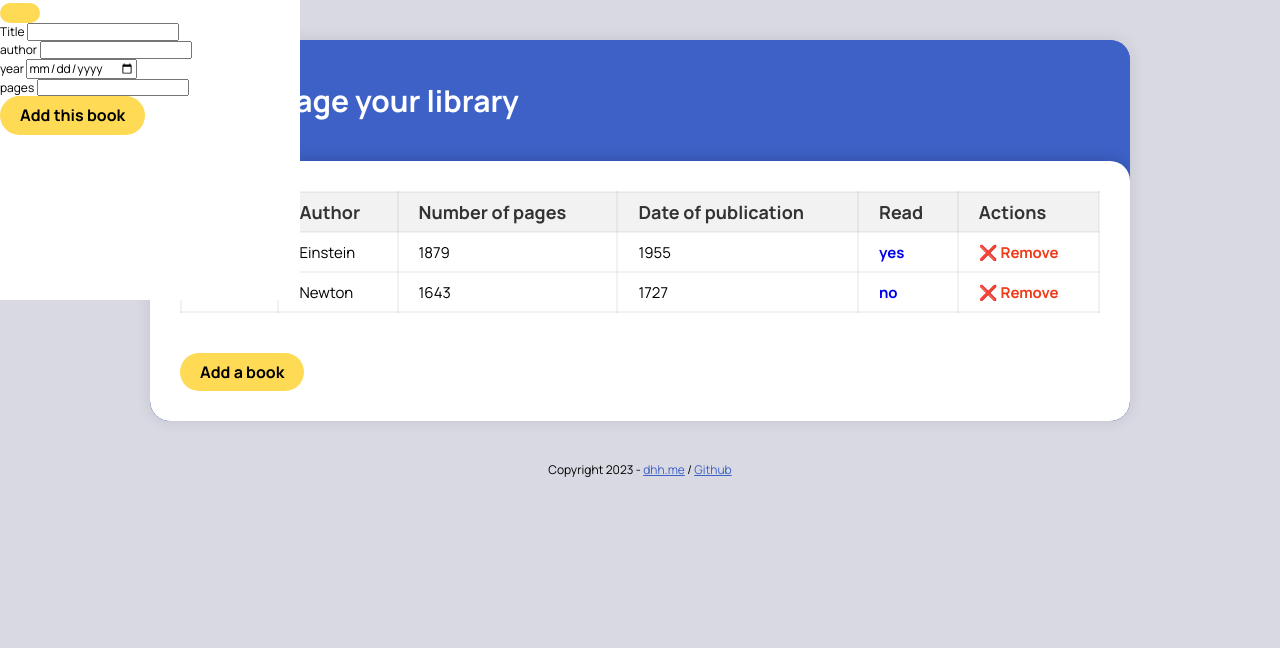
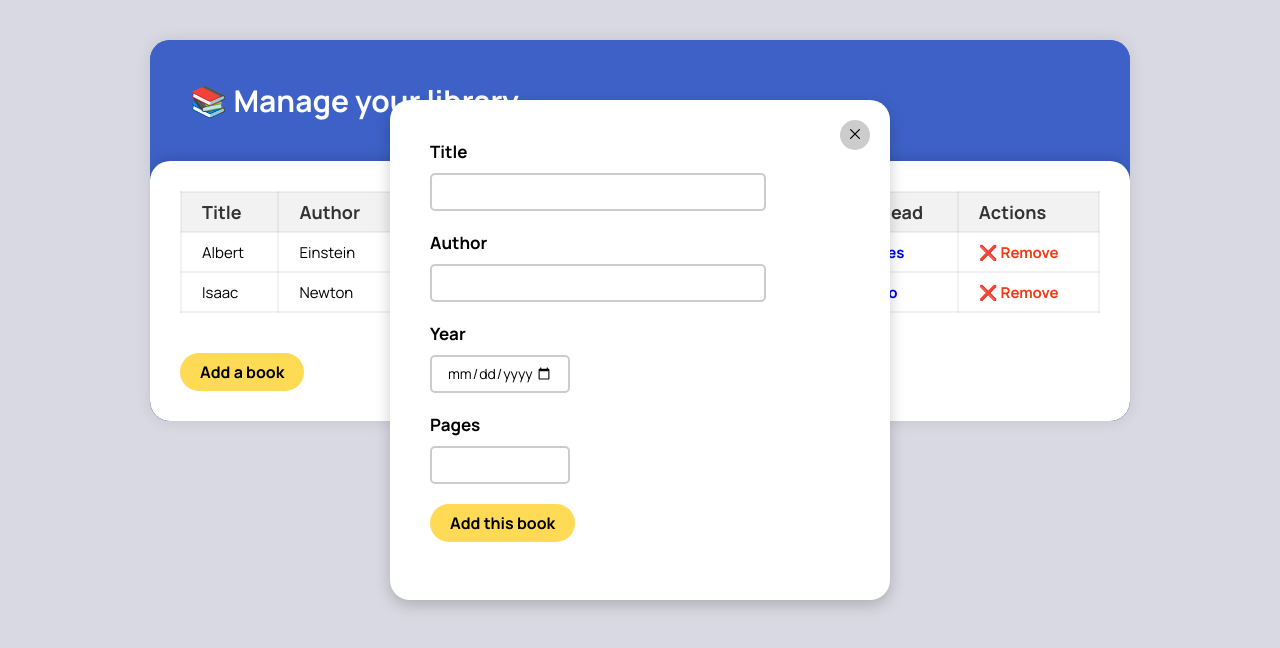
Before and after one commit to dhadjhenni/library, a plain HTML site: page index.html in a window 1280 px wide. Both pictures are taken after a click on the button "Add a book". Drawn offline with nearby package versions, Linux system fonts and the light colour scheme.

Commit message:
modal module

```diff
--- a/index.html
+++ b/index.html
@@ -1,13 +1,13 @@
 <!DOCTYPE html>
 <html class="noJS" lang="fr">
+
 <head>
     <meta charset="UTF-8" />
     <meta http-equiv="X-UA-Compatible" content="IE=edge" />
     <meta name="viewport" content="width=device-width, initial-scale=1.0" />
     <link rel="preconnect" href="https://fonts.googleapis.com" />
     <link rel="preconnect" href="https://fonts.gstatic.com" crossorigin />
-        <link
-            href="https://fonts.googleapis.com/css2?family=Manrope:wght@400;500;600;700;800&display=swap"
+    <link href="https://fonts.googleapis.com/css2?family=Manrope:wght@400;500;600;700;800&display=swap"
         rel="stylesheet" />
     <link rel="stylesheet" href="styles/styles.css" />
 
@@ -21,6 +21,7 @@
         })();
     </script>
 </head>
+
 <body>
     <!-- START : content -->
     <div id="content">
@@ -42,11 +43,13 @@
                     <tbody></tbody>
                 </table>
 
-                    <button class="btn">Add a book</button>
+                <button class="btn open">Add a book</button>
             </section>
 
             <div class="modal">
-                    <button id="close" class="btn"></button>
+                <button id="close">
+                    <ion-icon name="close-outline"></ion-icon>
+                </button>
                 <form id="form-adding-book" action="#">
                     <div class="field">
                         <label for="title">Title</label>
@@ -54,23 +57,24 @@
                     </div>
 
                     <div class="field">
-                            <label for="author">author</label>
+                        <label for="author">Author</label>
                         <input type="text" id="author" name="author" placeholder="" required />
                     </div>
 
                     <div class="field">
-                            <label for="year">year</label>
+                        <label for="year">Year</label>
                         <input type="date" id="year" name="year" placeholder="" required />
                     </div>
 
                     <div class="field">
-                            <label for="pages">pages</label>
+                        <label for="pages">Pages</label>
                         <input type="number" id="pages" name="pages" placeholder="" required />
                     </div>
 
                     <button id="add" class="btn" type="submit">Add this book</button>
                 </form>
             </div>
+            <div class="overlay"></div>
         </main>
 
         <footer>
@@ -83,6 +87,8 @@
     <!-- END : content -->
 
     <!-- START : scripts -->
+    <script type="module" src="https://unpkg.com/ionicons@5.5.2/dist/ionicons/ionicons.esm.js"></script>
+    <script nomodule src="https://unpkg.com/ionicons@5.5.2/dist/ionicons/ionicons.js"></script>
     <script>
         const libraryTable = document.querySelector('#library tbody');
         const addBtn = document.querySelector('#add');
@@ -91,7 +97,7 @@
         const inputYear = document.querySelector('#year');
         const inputPages = document.querySelector('#pages');
         const form = document.querySelector('#form-adding-book');
-            const modal = document.querySelector('.modal');
+
 
         let myLibrary = [
             { title: 'Albert', author: 'Einstein', year: 1879, pages: 1955, read: 'yes' },
@@ -189,6 +195,33 @@
                 toggleStatus(theBook);
             }
         });
+
+        const modalModule = (modalDiv, closeBtn, openBtn) => {
+
+            const modal = document.querySelector(modalDiv);
+            const open = document.querySelector(openBtn);
+            const close = document.querySelector(closeBtn);
+
+            open.onclick = function () {
+                modal.style.display = "block";
+            }
+
+            close.onclick = function () {
+                modal.style.display = "none";
+            }
+
+            window.onclick = function (event) {
+                if (event.target == modal) {
+                    modal.style.display = "none";
+                }
+            };
+
+
+        }
+
+
+        modalModule('.modal', '#close', '.open');
     </script>
 </body>
+
 </html>
--- a/styles/styles.css
+++ b/styles/styles.css
@@ -224,9 +224,6 @@ body {
     font-size: 1.2rem;
 }
 
-:root {
-}
-
 /*  =MAIN
 ----------------------------------------------------------------------------- */
 
@@ -295,15 +292,6 @@ table .read {
     font-weight: bold;
 }
 
-.modal {
-    position: absolute;
-    left: 0;
-    top: 0;
-    background: #fff;
-    width: 300px;
-    height: 300px;
-}
-
 .btn {
     background: #ffda55;
     color: #000;
@@ -320,6 +308,96 @@ table .read {
     opacity: 0.7;
 }
 
+.modal {
+    display: none;
+    position: absolute;
+    left: 50%;
+    transform: translateX(-50%);
+    border-radius: 20px;
+    z-index: 2;
+    top: 100px;
+    width: 500px;
+    height: 500px;
+    box-shadow: 0 5px 15px rgba(0, 0, 0, 0.2);
+    padding: 40px;
+    background: #fff;
+}
+
+.modal #close {
+    position: absolute;
+    right: 20px;
+    top: 20px;
+    width: 30px;
+    height: 30px;
+    background: #ccc;
+    text-align: center;
+    border: 0;
+    cursor: pointer;
+    border-radius: 50%;
+}
+
+.modal #close:hover {
+    background: #3d61c7;
+    color: #fff;
+}
+
+.modal #close ion-icon {
+    font-size: 2rem;
+    font-weight: bold;
+}
+
+.modal label {
+    display: block;
+    width: 100%;
+    font-size: 1.7rem;
+    font-weight: bold;
+    padding: 0 0 10px;
+}
+
+.modal .field {
+    padding: 0 0 20px;
+}
+
+.modal input[type='text'] {
+    height: 38px;
+    padding: 0 15px;
+    border-radius: 5px;
+    border: 2px solid #ccc;
+    width: 80%;
+    font-size: 1.4rem;
+}
+
+.modal input[type='date'],
+.modal input[type='number'] {
+    height: 38px;
+    border-radius: 5px;
+    border: 2px solid #ccc;
+    font-size: 1.4rem;
+    padding: 0 15px;
+    width: 140px;
+}
+
+.modal input[type='text']:focus,
+.modal input[type='date']:focus,
+.modal input[type='number']:focus {
+    outline: none;
+    border: 2px solid #ffda55;
+}
+
+.overlay {
+    position: absolute;
+    z-index: 1;
+    width: 100%;
+    height: 100%;
+    top: 0;
+    left: 0;
+    right: 0;
+    bottom: 0;
+    background: #000;
+    opacity: 0.4;
+    display: none;
+}
+
 footer {
     text-align: center;
 }
```
Lines whose indentation alone changed are shown as unchanged.
